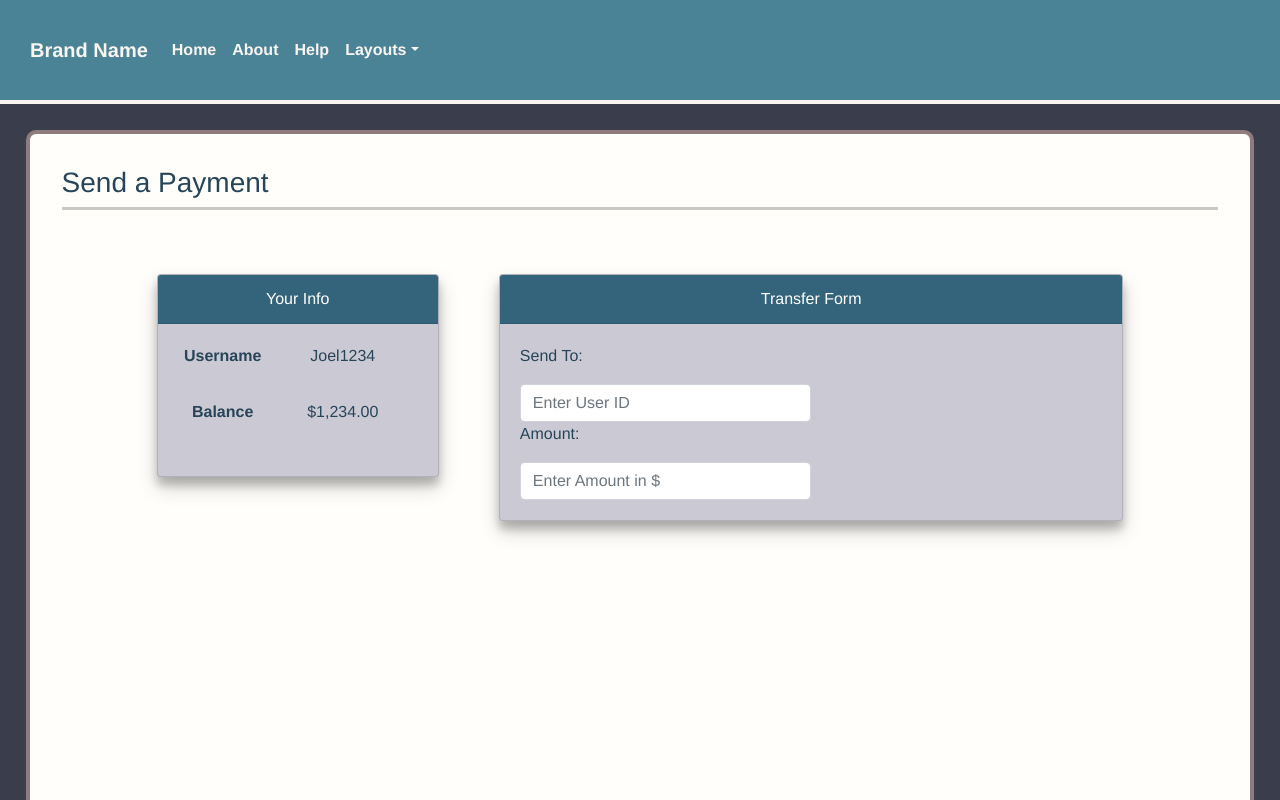
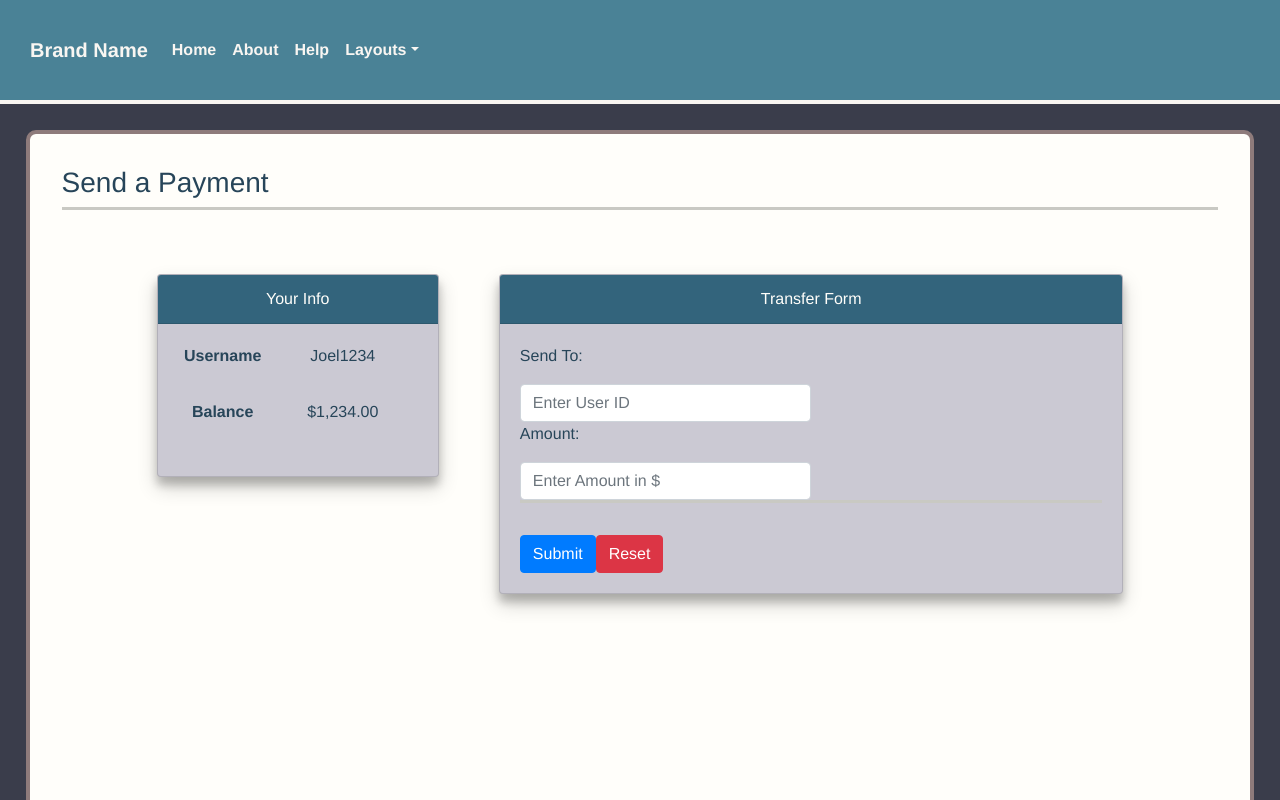
Before and after one commit to fguttridge/vuejs-practice, a Vue app: page /layouts/layout-four in a window 1280 px wide. Shown: the top 800 px of the page. Built offline with nearby package versions, Linux system fonts and the light colour scheme; the HTML template or start-up script is replaced by a standard one.

Commit message:
added payment screen UI

```diff
--- a/src/views/LayoutFour.vue
+++ b/src/views/LayoutFour.vue
@@ -44,6 +44,9 @@
                                         required
                                         placeholder="Enter Amount in $"
                                         class="form-input"/>
+                    <div class="divider-grey"/>
+                    <b-button type="submit" variant="primary">Submit</b-button>
+                    <b-button type="reset" variant="danger">Reset</b-button>
                     </b-form>
                     </div>
                 </b-card>
```
